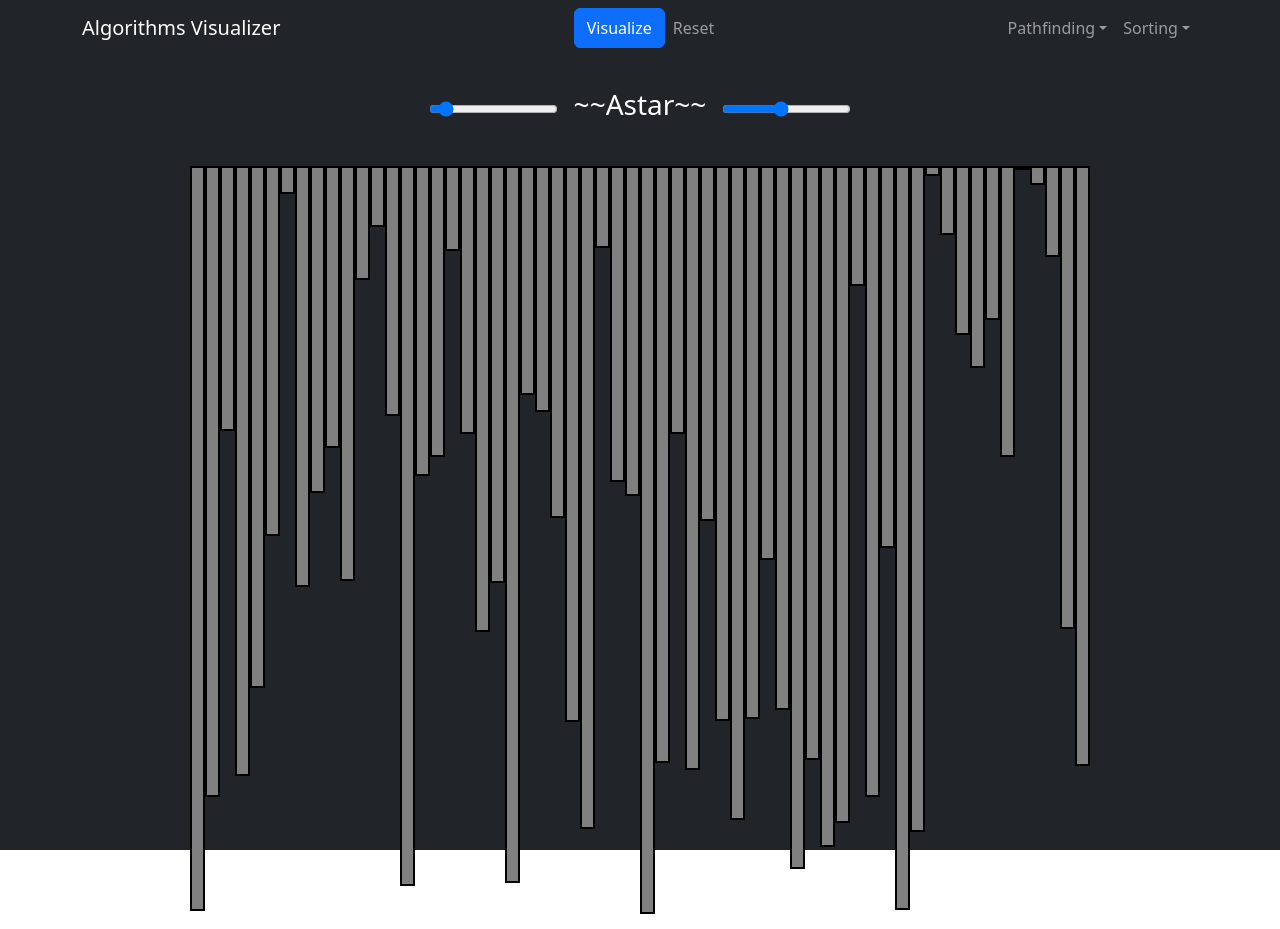
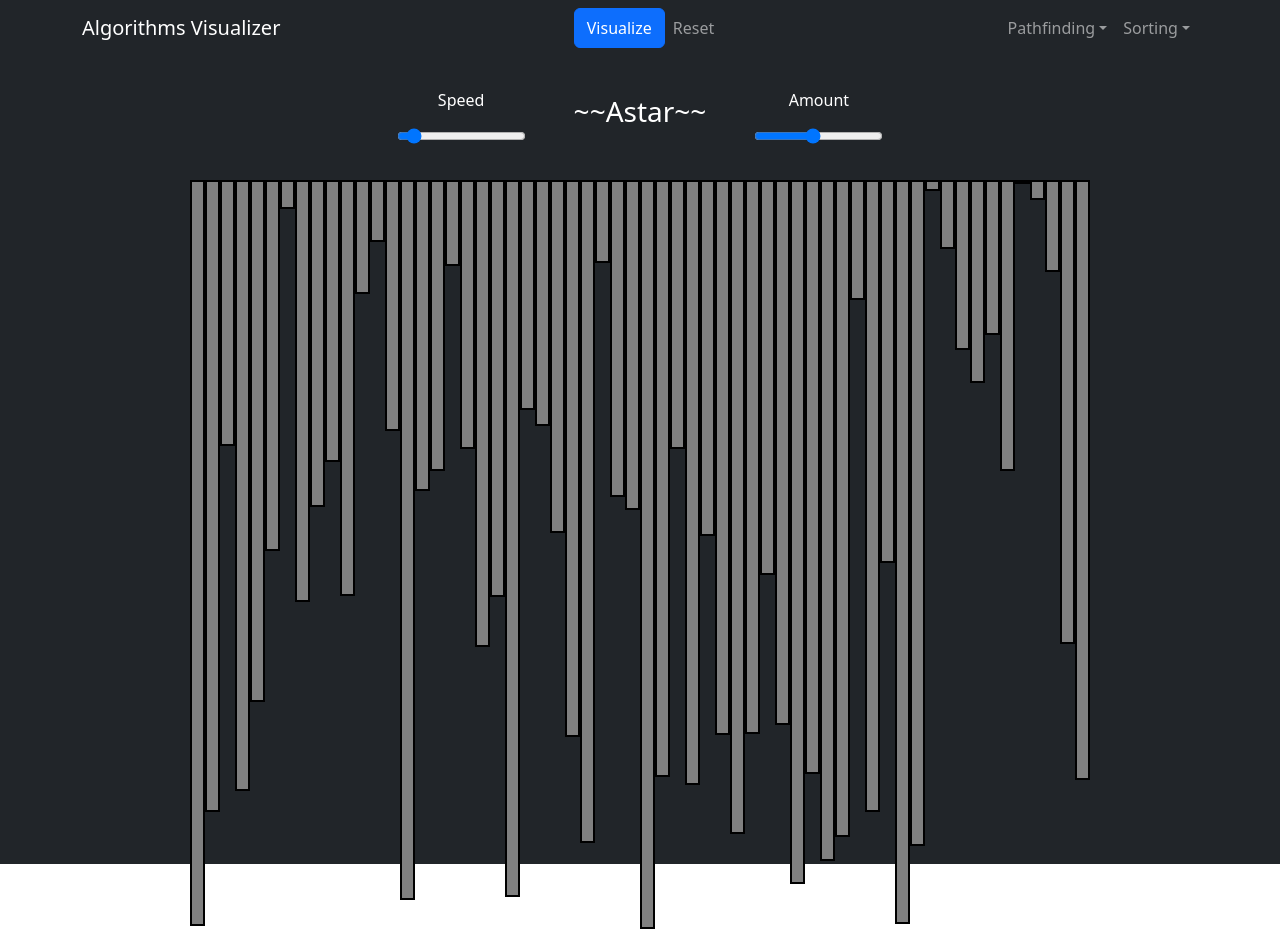
Before and after one commit to Mysurii/algorithms-visualizer, a React (Create React App) app: page /sorting in a window 1280 px wide. Built offline with nearby package versions, Linux system fonts and the light colour scheme.

Commit message:
feat: added hints for icons

```diff
--- a/src/components/Navbar/Header.tsx
+++ b/src/components/Navbar/Header.tsx
@@ -86,7 +86,7 @@ const Header = () => {
                         <Nav.Link onClick={handleReset}>Reset</Nav.Link>
                     </Nav> :
                         <Nav className="me-auto">
-                            <Button variant={isVisualizeClicked ? "danger" : "primary"} onClick={handleSort}>Sort</Button>
+                            <Button variant={isVisualizeClicked ? "danger" : "primary"} onClick={handleSort}>Sort Array</Button>
                             <Nav.Link onClick={newArray}>New Array</Nav.Link>
                         </Nav>
                     }
--- a/src/components/globalStyles.js
+++ b/src/components/globalStyles.js
@@ -4,4 +4,6 @@ export const Flex = styled.div`
   display: flex;
   justify-content: ${(props) => props.justifyContent};
   align-items: ${(props) => props.alignItems};
+  flex-direction: ${(props) =>
+    props.flexDirection ? props.flexDirection : "row"};
 `;
--- a/src/pages/Sorting/Sorter.tsx
+++ b/src/pages/Sorting/Sorter.tsx
@@ -3,6 +3,7 @@ import { useEffect } from 'react'
 import { Container, StyledFlex } from './Sorting.styles';
 import { useStores } from '../../utils/hooks/useStores';
 import { MAX_ARRAY_SIZE, MAX_DELAY, MIN_ARRAY_SIZE, MIN_DELAY } from '../../constants';
+import { Flex } from '../../components/globalStyles';
 
 const Sorter = () => {
 
@@ -15,11 +16,19 @@ const Sorter = () => {
     return (
         <Container className="bg-dark">
             <StyledFlex>
-                <input type="range" onChange={(e: any) => setDelay(MAX_DELAY - e.target.value)}
-                    min={MIN_DELAY} max={MAX_DELAY} />
+                <Flex flexDirection="column">
+                    <p className='text-white'>Speed</p>
+                    <input type="range" onChange={(e: any) => setDelay(MAX_DELAY - e.target.value)}
+                        min={MIN_DELAY} max={MAX_DELAY} />
+                </Flex>
 
-                <h3 className='text-white mx-3'>~~{algorithmsStore.currentAlgorithm}~~</h3>
-                <input type="range" onChange={(e: any) => setArraySize(e.target.value)} min={MIN_ARRAY_SIZE} max={MAX_ARRAY_SIZE} />
+
+                <h3 className='text-white mx-5'>~~{algorithmsStore.currentAlgorithm}~~</h3>
+                <Flex flexDirection="column">
+                    <p className='text-white'>Amount</p>
+                    <input type="range" onChange={(e: any) => setArraySize(e.target.value)} min={MIN_ARRAY_SIZE} max={MAX_ARRAY_SIZE} />
+                </Flex>
+
             </StyledFlex>
 
             <div className="p-3 bg-dark text-white" style={{ height: '90vh' }}>
```
